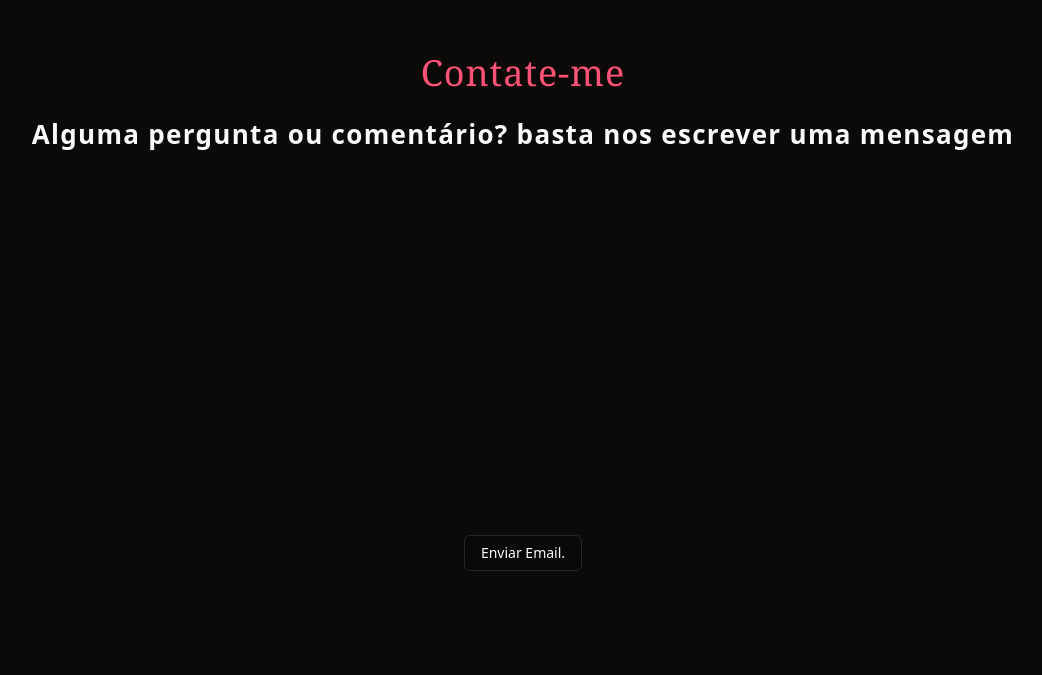
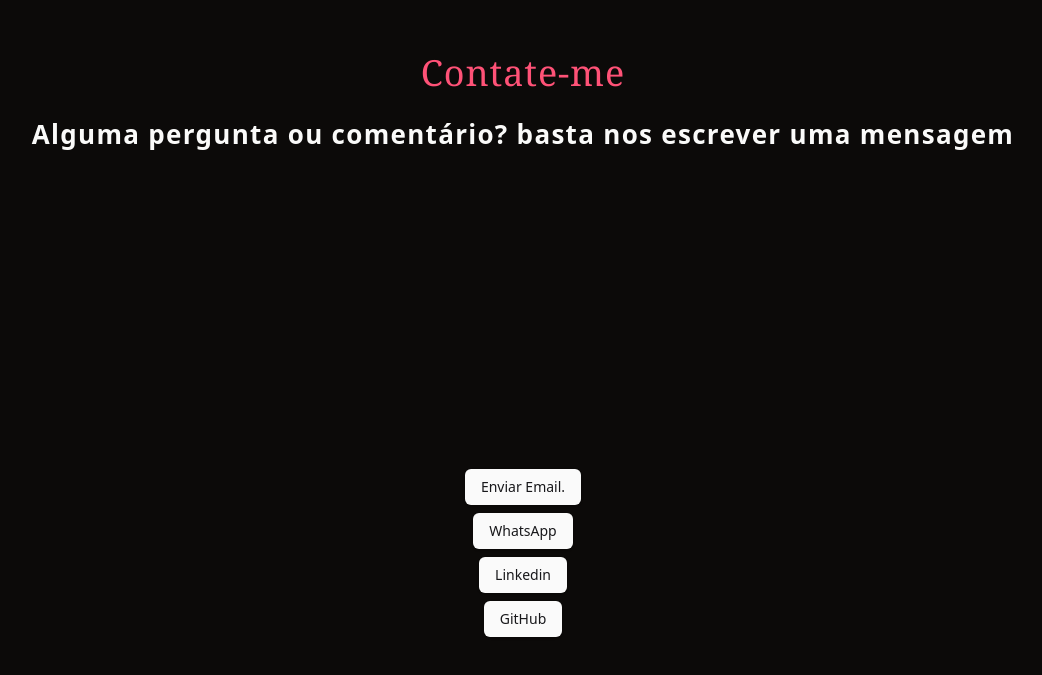
Before and after one commit to Manaure-Vasconcelos/portfolio-1.0, a React (Vite) app: page / in a window 1280 px wide. Shown: the part 2427-3102 px from the top of the page, without its empty margins (117-1159 px from the left). Built offline with nearby package versions, Linux system fonts and the light colour scheme.

Commit message:
feat: create buttons for links

```diff
--- a/src/components/ContactMeSection.tsx
+++ b/src/components/ContactMeSection.tsx
@@ -1,5 +1,7 @@
 import { useTranslation } from "react-i18next";
 import { FormContact } from "./FormContact";
+import { Button } from "./ui/button";
+import { Link } from "react-router-dom";
 
 function ContactMeSection({
   contactMeRef,
@@ -15,8 +17,17 @@ function ContactMeSection({
       <p className="leading-snug [&:not(:first-child)]:mt-6 text-[26px] font-semibold font-sans tracking-wider text-center">
         {t("ContactmeSection.subtitle")}
       </p>
-      <article className="h-full w-full flex justify-center items-center">
+      <article className="h-full w-full flex flex-col justify-center items-center gap-2">
         <FormContact />
+        <Link to={'https://wa.me/543757338769'} target="_blank">
+          <Button>WhatsApp</Button>
+        </Link>
+        <Link to={'https://www.linkedin.com/in/manaure-vasconcelos-63b38218a/'} target="_blank">
+          <Button>Linkedin</Button>
+        </Link>
+        <Link to={'https://github.com/Manaure-Vasconcelos'} target="_blank">
+          <Button>GitHub</Button>
+        </Link>
       </article>
     </section>
   );
--- a/src/components/FormContact.tsx
+++ b/src/components/FormContact.tsx
@@ -58,7 +58,7 @@ export function FormContact() {
   return (
     <Sheet>
       <SheetTrigger asChild>
-        <Button variant="outline">Enviar Email.</Button>
+        <Button>Enviar Email.</Button>
       </SheetTrigger>
       <SheetContent side={'right'}>
         <SheetHeader>
```
